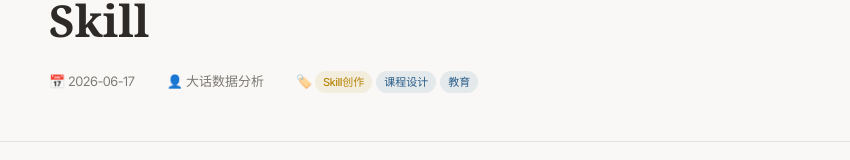
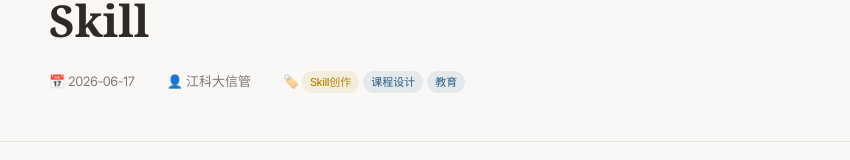
Before and after one commit to bamhill/course-design-task-generator, a plain HTML site: page docs/Skill创作分享_课程设计任务书智能生成.html in a window 1280 px wide. Shown: the part 230-390 px from the top of the page, without its empty margins (205-1055 px from the left). Drawn offline with Linux system fonts and the light colour scheme.

Commit message:
v2026.06.17 日期+作者 江科大信管

```diff
--- a/docs/Skill创作分享_课程设计任务书智能生成.html
+++ b/docs/Skill创作分享_课程设计任务书智能生成.html
@@ -71,7 +71,7 @@ body{font-family:var(--font-body);font-size:15px;line-height:1.7;color:var(--tex
 <h1 class="hero-title rise rise-2">我做了一个"自动分配课程设计任务"的 Skill</h1>
 <div class="hero-meta rise rise-3">
 <span>📅 2026-06-17</span>
-<span>👤 大话数据分析</span>
+<span>👤 江科大信管</span>
 <span>🏷️ <span class="tag tag-orange">Skill创作</span><span class="tag tag-blue">课程设计</span><span class="tag tag-blue">教育</span></span>
 </div>
 </div></section>
```
